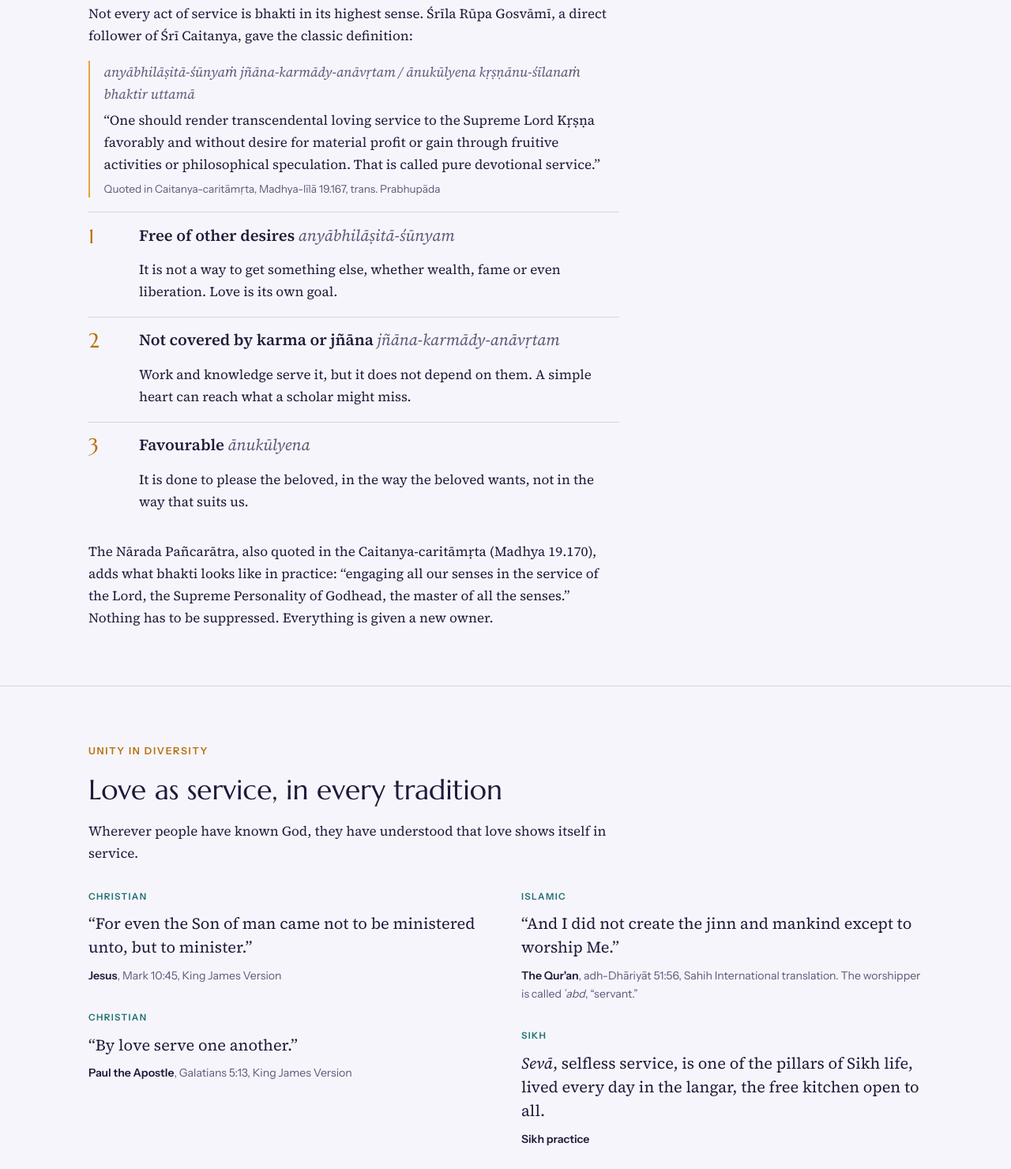
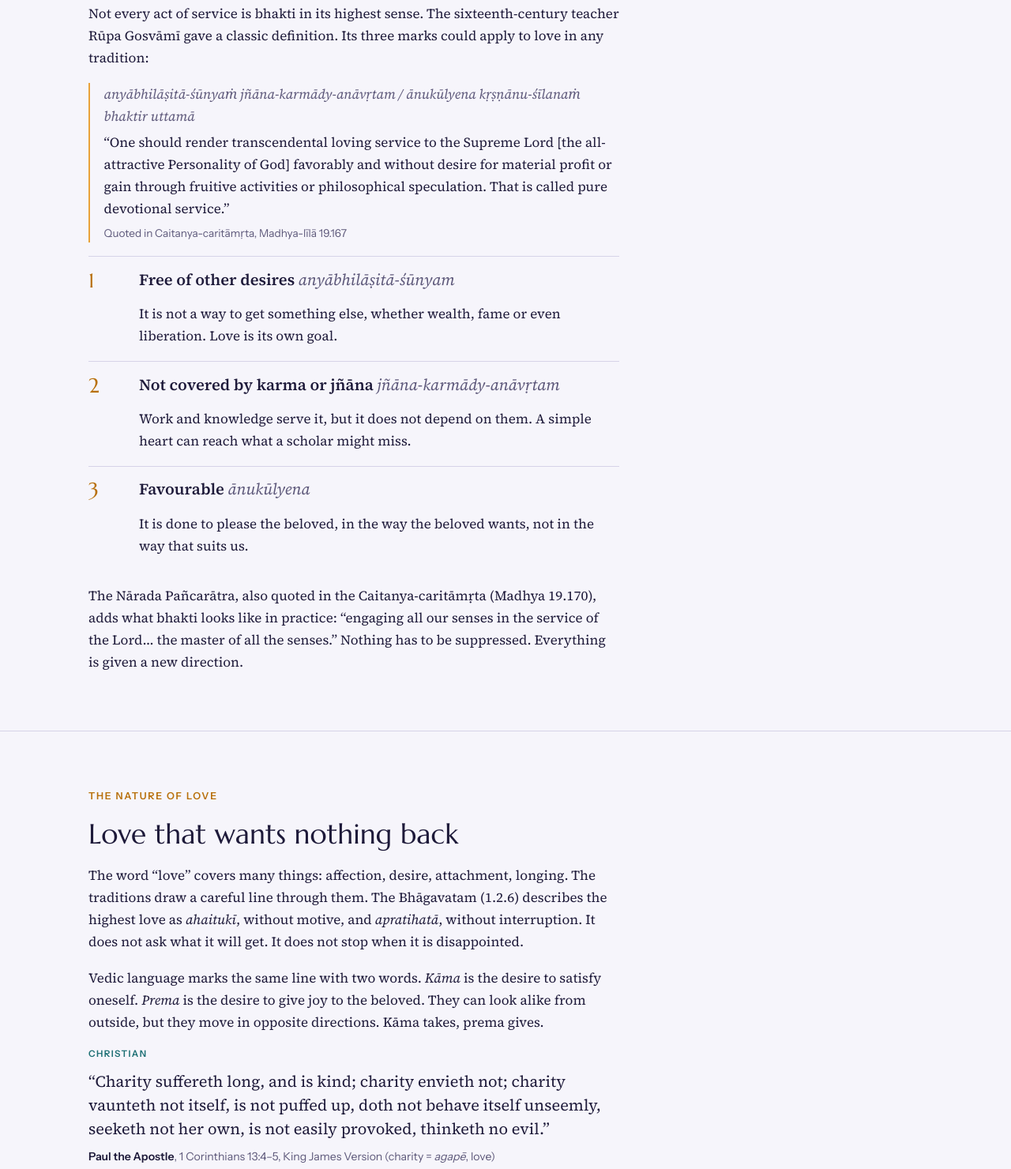
Before and after one commit to 108ncd/unity, a plain HTML site: page what-is-bhakti.html in a window 1280 px wide. Shown: the part 2183-3663 px from the top of the page at 79% size. Drawn offline with Linux system fonts and the light colour scheme; a web font is replaced by a local one.

Commit message:
Make 'What is bhakti?' more interfaith; add nature-of-love section
Co-Authored-By: Claude Opus 5.5 <noreply@anthropic.com>
Claude-Session: https://claude.ai/code/session_01ScrKxWfVRtiFwWV75LRHTn

```diff
--- a/what-is-bhakti.html
+++ b/what-is-bhakti.html
@@ -45,14 +45,14 @@
     <div class="wrap col stack">
       <p class="eyebrow">Sanātana-dharma</p>
       <h2>The function you cannot take away</h2>
-      <p>In everyday speech, “dharma” is often translated as “religion,” something a person can adopt or abandon. Its deeper meaning is the quality that cannot be separated from a thing. Heat is the dharma of fire. Wetness is the dharma of water. Take the heat away and it is no longer fire. Prabhupāda draws out this meaning in the introduction to his Bhagavad-gītā.</p>
+      <p>In everyday speech, “dharma” is often translated as “religion,” something a person can adopt or abandon. Its deeper meaning is the quality that cannot be separated from a thing. Heat is the dharma of fire. Wetness is the dharma of water. Take the heat away and it is no longer fire.</p>
       <p>So what is the soul's dharma? Look at any life and you will see the answer. Everyone serves. A parent serves a child, a worker serves an employer, a citizen serves a country, and even a person who lives only for pleasure serves their own senses. No one can stop serving. We can only choose whom we serve.</p>
       <div class="verse">
         <span class="iast">jīvera ‘svarūpa’ haya — kṛṣṇera ‘nitya-dāsa’</span>
-        <span>“It is the living entity's constitutional position to be an eternal servant of Kṛṣṇa.”</span>
-        <span class="cite">Caitanya-caritāmṛta, Madhya-līlā 20.108, trans. Prabhupāda</span>
+        <span>“It is the living entity's constitutional position to be an eternal servant of [the all-attractive Personality of God].”</span>
+        <span class="cite">Caitanya-caritāmṛta, Madhya-līlā 20.108. <em>Kṛṣṇa</em> means “the all-attractive.”</span>
       </div>
-      <p>When that service is given to the Source of all, with love, it is bhakti. It is not something added to the soul from outside. It is the soul acting as it truly is. Every other dharma, whether family duty, social duty or religious law, finds its fulfilment here. That is why we call the other paths stepping stones: each one trains the heart to serve, and bhakti is where that service becomes love.</p>
+      <p>When that service is given to the Source of all, with love, it is bhakti. It is not something added to the soul from outside. It is the soul acting as it truly is. Every other dharma, whether family duty, social duty or religious law, finds its fulfilment here. That is why we call the other paths stepping stones: each one prepares the heart, and bhakti is where the heart learns to love.</p>
     </div>
   </section>
 
@@ -60,34 +60,28 @@
     <div class="wrap col stack">
       <p class="eyebrow">Bhakti-rasāmṛta-sindhu 1.1.11</p>
       <h2>What makes service pure</h2>
-      <p>Not every act of service is bhakti in its highest sense. Śrīla Rūpa Gosvāmī, a direct follower of Śrī Caitanya, gave the classic definition:</p>
+      <p>Not every act of service is bhakti in its highest sense. The sixteenth-century teacher Rūpa Gosvāmī gave a classic definition. Its three marks could apply to love in any tradition:</p>
       <div class="verse">
         <span class="iast">anyābhilāṣitā-śūnyaṁ jñāna-karmādy-anāvṛtam / ānukūlyena kṛṣṇānu-śīlanaṁ bhaktir uttamā</span>
-        <span>“One should render transcendental loving service to the Supreme Lord Kṛṣṇa favorably and without desire for material profit or gain through fruitive activities or philosophical speculation. That is called pure devotional service.”</span>
-        <span class="cite">Quoted in Caitanya-caritāmṛta, Madhya-līlā 19.167, trans. Prabhupāda</span>
+        <span>“One should render transcendental loving service to the Supreme Lord [the all-attractive Personality of God] favorably and without desire for material profit or gain through fruitive activities or philosophical speculation. That is called pure devotional service.”</span>
+        <span class="cite">Quoted in Caitanya-caritāmṛta, Madhya-līlā 19.167</span>
       </div>
       <ol class="path">
         <li><div class="stack"><h3>Free of other desires <span class="sk">anyābhilāṣitā-śūnyam</span></h3><p>It is not a way to get something else, whether wealth, fame or even liberation. Love is its own goal.</p></div></li>
         <li><div class="stack"><h3>Not covered by karma or jñāna <span class="sk">jñāna-karmādy-anāvṛtam</span></h3><p>Work and knowledge serve it, but it does not depend on them. A simple heart can reach what a scholar might miss.</p></div></li>
         <li><div class="stack"><h3>Favourable <span class="sk">ānukūlyena</span></h3><p>It is done to please the beloved, in the way the beloved wants, not in the way that suits us.</p></div></li>
       </ol>
-      <p>The Nārada Pañcarātra, also quoted in the Caitanya-caritāmṛta (Madhya 19.170), adds what bhakti looks like in practice: “engaging all our senses in the service of the Lord, the Supreme Personality of Godhead, the master of all the senses.” Nothing has to be suppressed. Everything is given a new owner.</p>
+      <p>The Nārada Pañcarātra, also quoted in the Caitanya-caritāmṛta (Madhya 19.170), adds what bhakti looks like in practice: “engaging all our senses in the service of the Lord… the master of all the senses.” Nothing has to be suppressed. Everything is given a new direction.</p>
     </div>
   </section>
 
   <section>
-    <div class="wrap stack-lg">
-      <div class="col stack">
-        <p class="eyebrow">Unity in diversity</p>
-        <h2>Love as service, in every tradition</h2>
-        <p>Wherever people have known God, they have understood that love shows itself in service.</p>
-      </div>
-      <div class="quotes">
-        <figure class="quote"><span class="tag">Christian</span><blockquote>“For even the Son of man came not to be ministered unto, but to minister.”</blockquote><figcaption><strong>Jesus</strong>, Mark 10:45, King James Version</figcaption></figure>
-        <figure class="quote"><span class="tag">Christian</span><blockquote>“By love serve one another.”</blockquote><figcaption><strong>Paul the Apostle</strong>, Galatians 5:13, King James Version</figcaption></figure>
-        <figure class="quote"><span class="tag">Islamic</span><blockquote>“And I did not create the jinn and mankind except to worship Me.”</blockquote><figcaption><strong>The Qur'an</strong>, adh-Dhāriyāt 51:56, Sahih International translation. The worshipper is called <em>ʿabd</em>, “servant.”</figcaption></figure>
-        <figure class="quote"><span class="tag">Sikh</span><blockquote><em>Sevā</em>, selfless service, is one of the pillars of Sikh life, lived every day in the langar, the free kitchen open to all.</blockquote><figcaption><strong>Sikh practice</strong></figcaption></figure>
-      </div>
+    <div class="wrap col stack">
+      <p class="eyebrow">The nature of love</p>
+      <h2>Love that wants nothing back</h2>
+      <p>The word “love” covers many things: affection, desire, attachment, longing. The traditions draw a careful line through them. The Bhāgavatam (1.2.6) describes the highest love as <em>ahaitukī</em>, without motive, and <em>apratihatā</em>, without interruption. It does not ask what it will get. It does not stop when it is disappointed.</p>
+      <p>Vedic language marks the same line with two words. <em>Kāma</em> is the desire to satisfy oneself. <em>Prema</em> is the desire to give joy to the beloved. They can look alike from outside, but they move in opposite directions. Kāma takes, prema gives.</p>
+      <figure class="quote"><span class="tag">Christian</span><blockquote>“Charity suffereth long, and is kind; charity envieth not; charity vaunteth not itself, is not puffed up, doth not behave itself unseemly, seeketh not her own, is not easily provoked, thinketh no evil.”</blockquote><figcaption><strong>Paul the Apostle</strong>, 1 Corinthians 13:4–5, King James Version (charity = <em>agapē</em>, love)</figcaption></figure>
     </div>
   </section>
 
```
Also changed, not shown: _build/src/what-is-bhakti.body.html (+14 -20 lines).
